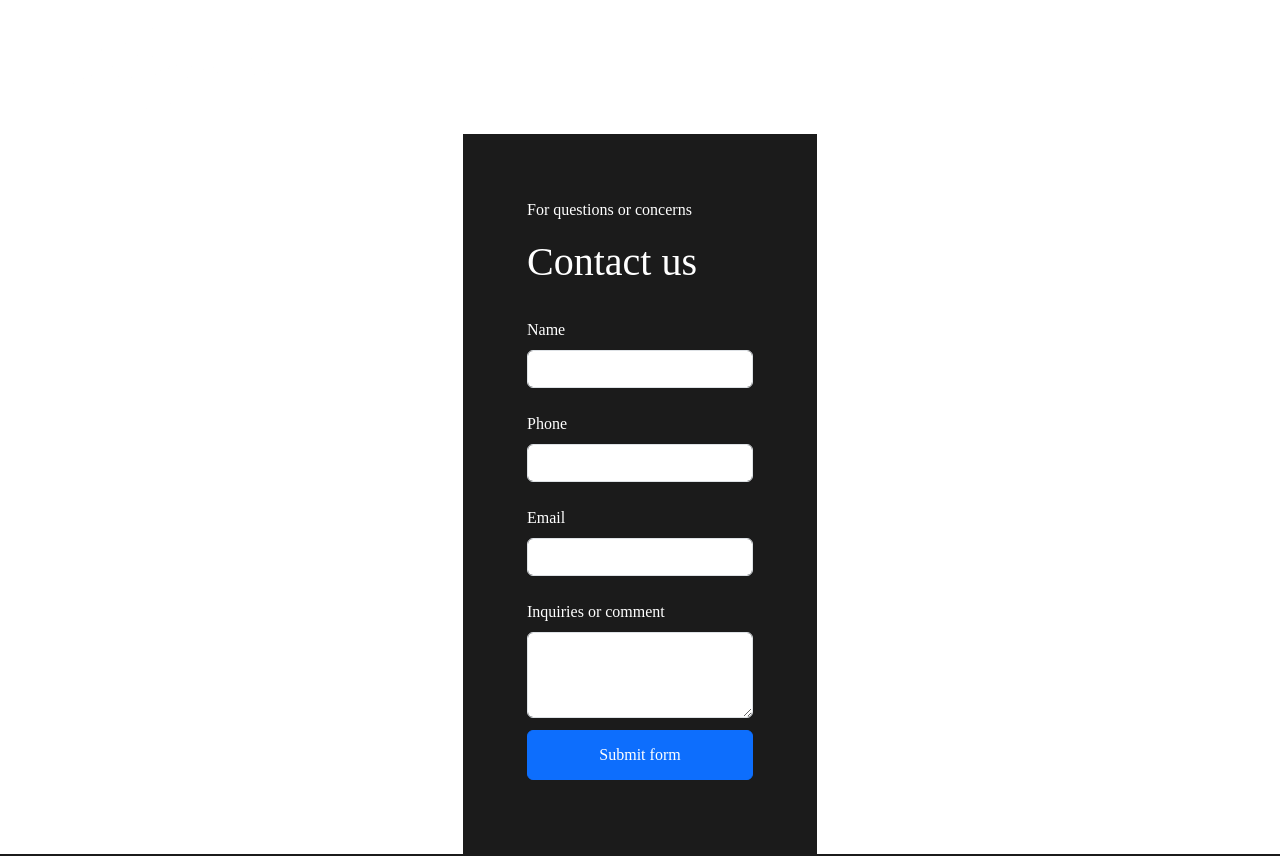
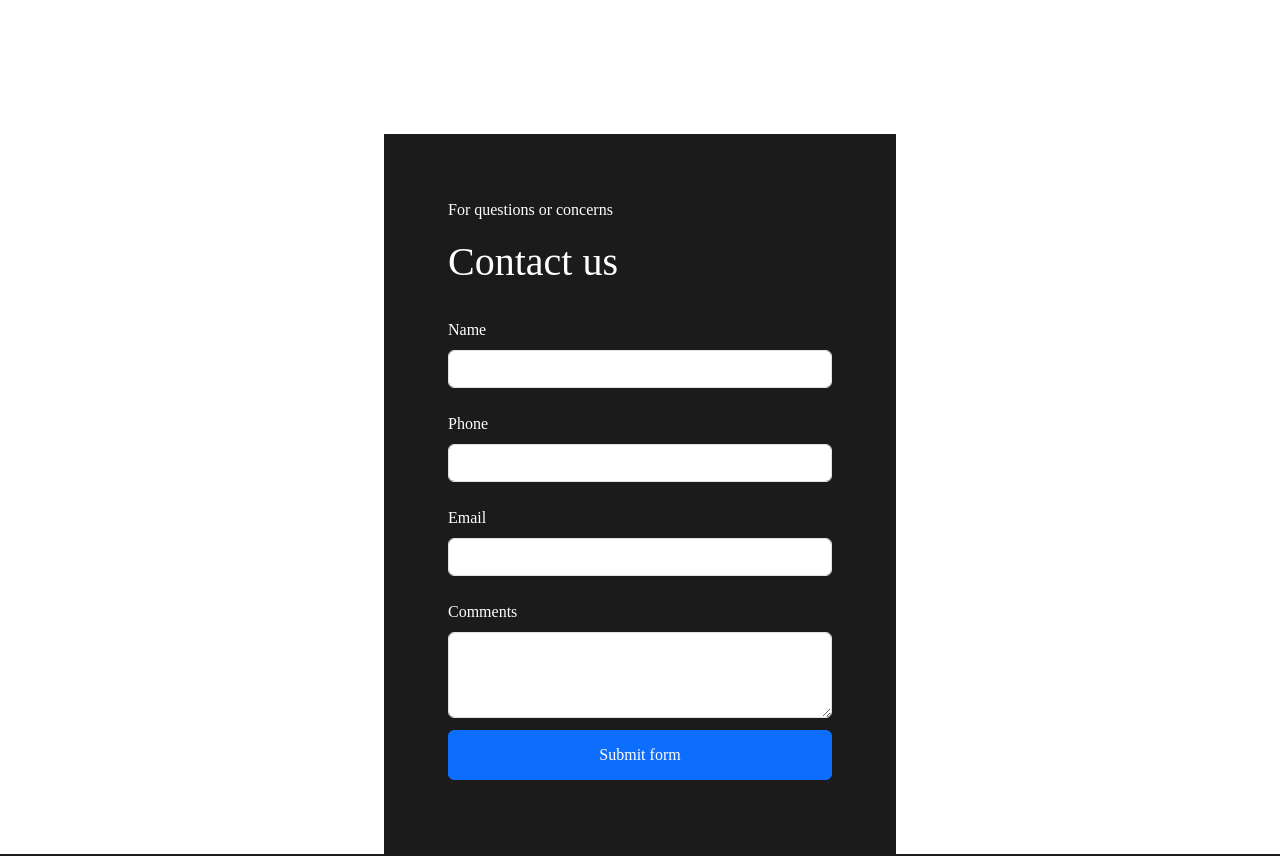
Before and after one commit to cyrusjc/shoestringv2, a React (Vite) app: page /contact in a window 1280 px wide. Shown: the top 856 px of the page. Built offline with nearby package versions, Linux system fonts and the light colour scheme; the HTML template or start-up script is replaced by a standard one; a web font is replaced by a local one.

Commit message:
styling changes + organization

```diff
--- a/src/components/BurgerMenu/BurgerMenu.scss
+++ b/src/components/BurgerMenu/BurgerMenu.scss
@@ -1,3 +1,6 @@
+@import "../../styles/partials/mixins";
+@import "../../styles/partials/variables";
+
 @import url("https://fonts.googleapis.com/css2?family=Nunito+Sans:opsz,wght@6..12,300;6..12,400&display=swap");
 
 .burger-menu {
@@ -36,7 +39,7 @@
   .menu-items {
     width: 60%; // adjust the width of the menu as needed
     height: 100%;
-    background-color: #1b1b1b;
+    background-color: $primary-bg-colour;
     color: white; // adjust the text color of the menu
     padding-top: 5rem;
 
--- a/src/components/Footer/Footer.jsx
+++ b/src/components/Footer/Footer.jsx
@@ -32,9 +32,18 @@ export default function FooterWithLogo() {
               <p className="footer-container__text">4611 No 6 Rd #180</p>
               <p className="footer-container__text">Richmond, BC V6V 1Z7</p>
               <div className="icons-row">
-                <Icons url="//www.google.com" icon={<FiInstagram />} />
-                <Icons url="//www.google.com" icon={<FaFacebook />} />
-                <Icons url="//www.google.com" icon={<FaYelp />} />
+                <Icons
+                  url="//https://www.instagram.com/shoestringcafe"
+                  icon={<FiInstagram />}
+                />
+                <Icons
+                  url="//https://www.facebook.com/p/Shoestring-Cafe-100070670794392/?locale=en_GB"
+                  icon={<FaFacebook />}
+                />
+                <Icons
+                  url="//https://www.yelp.ca/biz/shoestring-cafe-richmond"
+                  icon={<FaYelp />}
+                />
               </div>
             </Col>
           </Row>
--- a/src/components/Footer/Footer.scss
+++ b/src/components/Footer/Footer.scss
@@ -4,7 +4,7 @@
 
 .footer {
   width: 100%;
-  background-color: #1b1b1b;
+  background-color: $primary-bg-colour;
   margin: 0;
 }
 
--- a/src/components/Navbar/NavBar.scss
+++ b/src/components/Navbar/NavBar.scss
@@ -48,7 +48,7 @@ a {
   }
 
   &__bg {
-    background-color: #1b1b1b;
+    background-color: $primary-bg-colour;
     // padding-top: 0;
     // padding-bottom: 0;
   }
@@ -58,6 +58,11 @@ a {
   }
 
   @media (max-width: $tablet-breakpoint) {
+    &__logo {
+      width: 165px;
+
+      color: black;
+    }
     &__hamburg {
       display: block;
     }
--- a/src/pages/Contact/Contact.jsx
+++ b/src/pages/Contact/Contact.jsx
@@ -35,7 +35,7 @@ const Contact = () => {
     const form = event.currentTarget;
     setValidated(true);
 
-    if (formData.email && formData.name && formData.message) {
+    if (formData.email && formData.name && formData.message && formData.phone) {
       const fetchPromise = fetch(endpoint, {
         method: "POST",
         mode: "cors",
@@ -48,7 +48,9 @@ const Contact = () => {
           setLambdaResponse("Email has sent successfully!");
           handleShow();
         } else {
-          setLambdaResponse("Email has failed, please retry");
+          setLambdaResponse(
+            "Email has failed to send, please retry again later"
+          );
           handleShow();
         }
       });
@@ -131,7 +133,7 @@ const Contact = () => {
                   controlId="validationCustom04"
                   className="container_contact_forms_field"
                 >
-                  <Form.Label>Inquiries or comment</Form.Label>
+                  <Form.Label>Comments</Form.Label>
                   <Form.Control
                     as="textarea"
                     type="text"
--- a/src/pages/Contact/Contact.scss
+++ b/src/pages/Contact/Contact.scss
@@ -24,13 +24,16 @@
     flex-wrap: wrap;
     margin: auto;
 
+    max-width: 600px;
+    width: 40vw;
+    min-width: 360px;
+
     margin-bottom: 2rem;
   }
 
   &_forms {
-    background-color: #1b1b1b;
+    background-color: $primary-bg-colour;
     color: white;
-    width: 100%;
     display: flex;
     margin: auto;
 
--- a/src/pages/Menu/Menu.scss
+++ b/src/pages/Menu/Menu.scss
@@ -1,7 +1,7 @@
 @import "../../styles/partials/mixins";
 @import "../../styles/partials/variables";
 
-$background-colour: #1b1b1b;
+$background-colour: $primary-bg-colour;
 $background-shadow-color: grey;
 
 $TOP-BOT-PADDING: 10pt;
```
